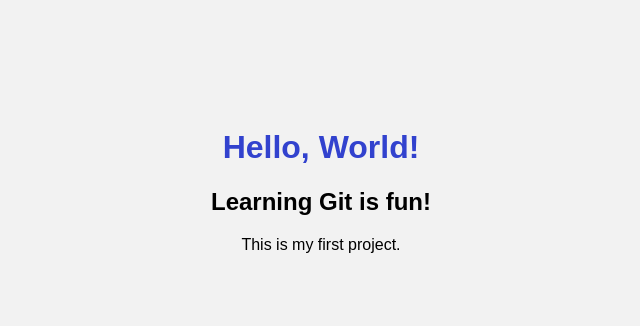
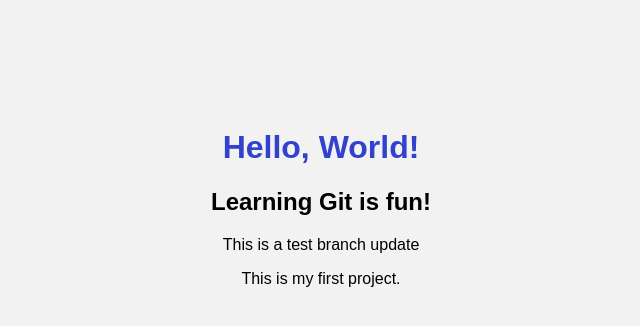
Before and after one commit to rihab830/hello-site, a plain HTML site: page index.html in a window 1280 px wide. Shown: the whole page, without its empty margins (319-959 px from the left). Drawn offline with Linux system fonts and the light colour scheme.

Commit message:
add paraghraph to test-brach-2

```diff
--- a/index.html
+++ b/index.html
@@ -9,6 +9,7 @@
 <body>
   <h1>Hello, World!</h1>
   <h2>Learning Git is fun!</h2>
+  <p>This is a test branch update</p>
   <p>This is my first project.</p>
 
 </body>
```
